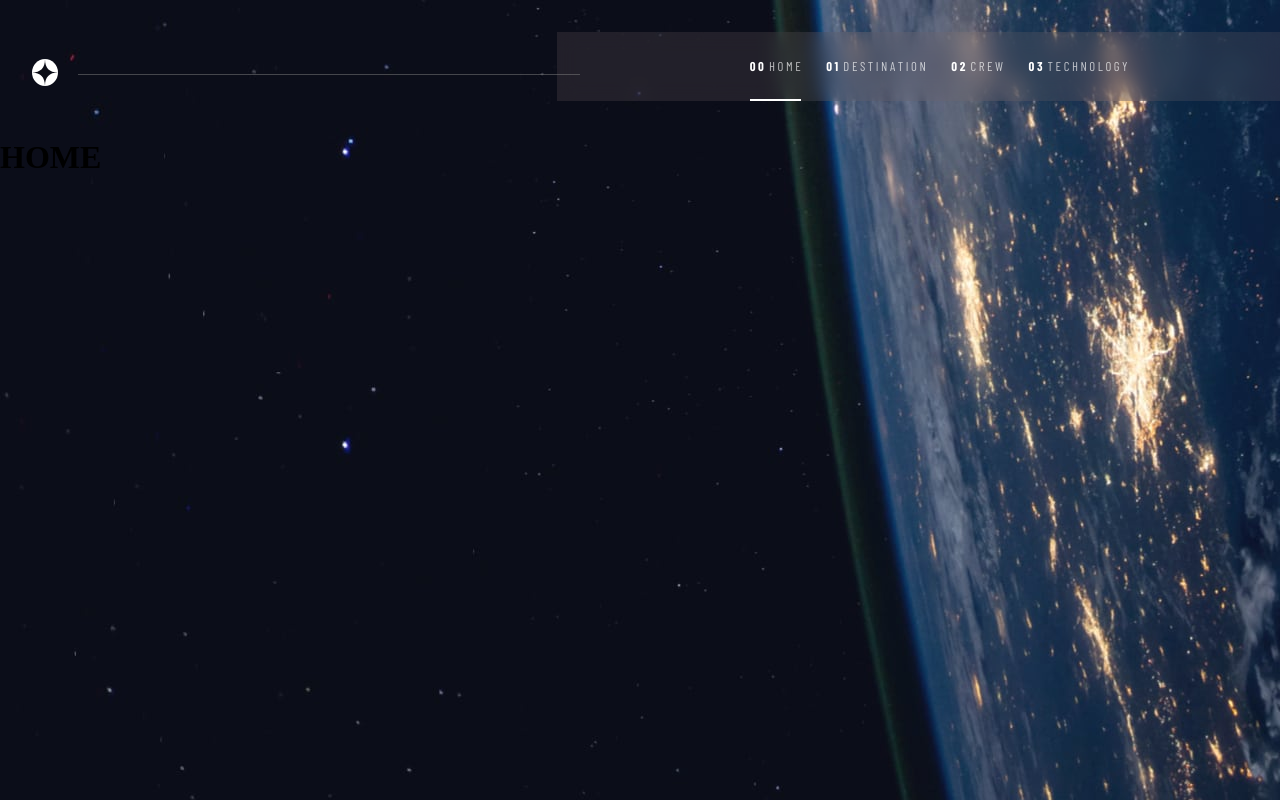
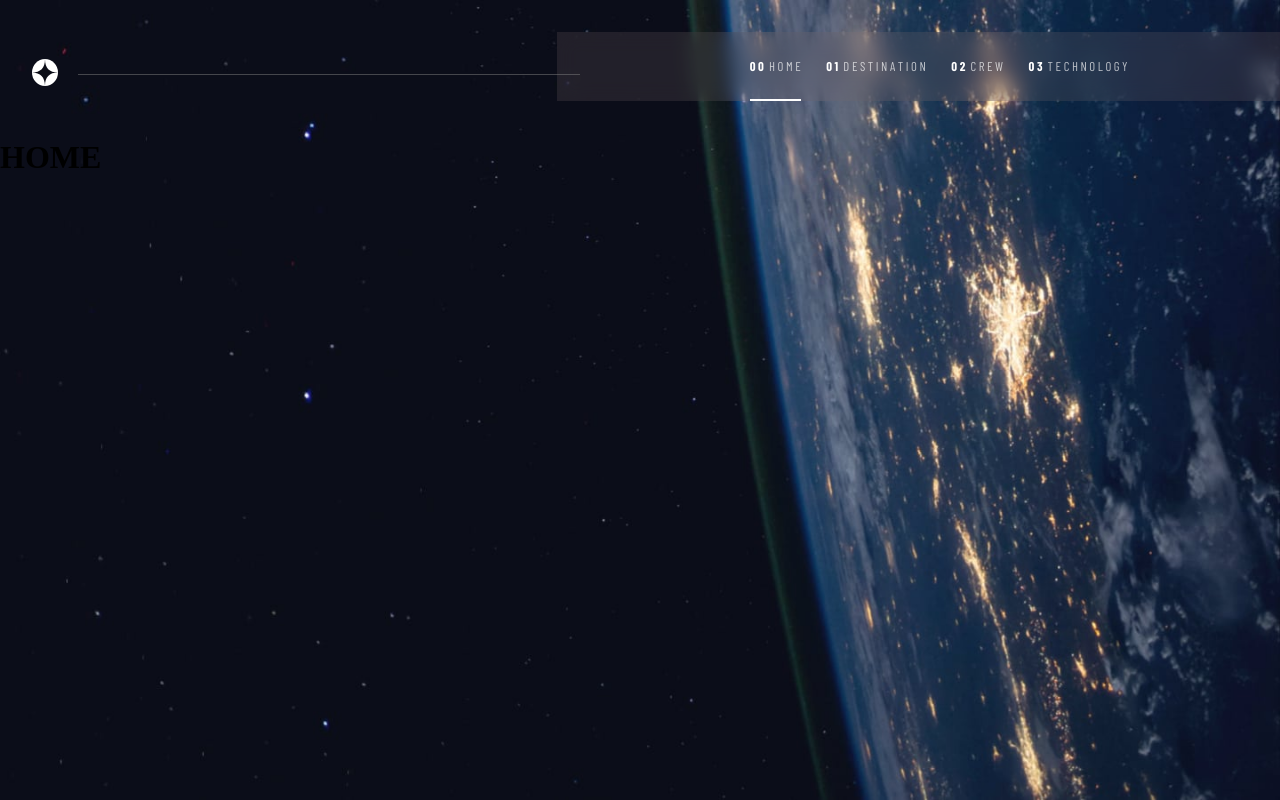
Before and after one commit to jsaique/Space-Tourism, a React app: page /#/ in a window 1280 px wide. Built offline with nearby package versions, Linux system fonts and the light colour scheme; no server answers; a web font is replaced by a local one.

Commit message:
Assigned background image for each tabs and media

```diff
--- a/src/components/App.jsx
+++ b/src/components/App.jsx
@@ -20,6 +20,7 @@ const App = () => {
     return data;
   };
 
+  //Setting the hashchange and class
   const location = useLocation().pathname;
   const newClass = location.split("/")[1];
   return (
--- a/src/scss/general.scss
+++ b/src/scss/general.scss
@@ -1,8 +1,39 @@
+@use "util/mixins" as mixin;
+
 body {
   padding: 0;
   margin: 0;
   box-sizing: border-box;
-  background-image: url(../assets/home/background-home-desktop.jpg); //Provisional
+}
+
+body::-webkit-scrollbar {
+  display: block;
+  width: 0.5rem;
+  height: 0.5rem;
+}
+
+body::-webkit-scrollbar-thumb {
+  background-color: #ccc;
+  border-radius: 4px;
+}
+
+body::-webkit-scrollbar-thumb:hover {
+  background-color: #b3b3b3;
+  box-shadow: 0 0 2px 1px rgba(0, 0, 0, 0.2);
+}
+
+body::-webkit-scrollbar-thumb:active {
+  background-color: #999999;
+}
+
+body::-webkit-scrollbar-track {
+  background-color: #e1e1e1;
+  border-radius: 4px;
+}
+
+body::-webkit-scrollbar-track,
+body::-webkit-scrollbar-active {
+  background-color: #d4d4d4;
 }
 
 ol,
@@ -13,3 +44,129 @@ li {
 a {
   text-decoration: none;
 }
+
+.tablet {
+  display: none;
+}
+
+.desktop {
+  display: block;
+}
+
+.main {
+  background-image: url(../assets/home/background-home-desktop.jpg);
+  background-position: center;
+  background-size: cover;
+  background-attachment: fixed;
+  min-height: 100vh;
+  transition: 0.5s ease;
+  background-color: rgba(34, 31, 31);
+}
+
+.main.destination {
+  background-image: url(../assets/destination/background-destination-desktop.jpg);
+  background-attachment: fixed;
+}
+
+.main.crew {
+  background-image: url(../assets/crew/background-crew-desktop.jpg);
+  background-attachment: fixed;
+}
+
+.main.technology {
+  background-image: url(../assets/technology/background-technology-desktop.jpg);
+  background-attachment: fixed;
+}
+
+.wrapper {
+  @include mixin.displayFlex(row, start, flex-end);
+  animation: appearBottom 1s ease;
+  z-index: 4;
+}
+
+.glide__bullet--active {
+  border-bottom: 2px solid white !important;
+}
+
+.loading {
+  position: absolute;
+  width: 20%;
+  top: 50%;
+  left: 50%;
+  transform: translate(-50%, -50%);
+  img {
+    width: 100%;
+    margin: auto;
+    animation: rotate 7s;
+  }
+}
+
+@keyframes appear {
+  from {
+    opacity: 0;
+  }
+  to {
+    opacity: 1;
+  }
+}
+
+@keyframes appearBottom {
+  from {
+    margin-top: 100vh;
+  }
+  to {
+    margin-top: 0;
+  }
+}
+
+@keyframes rotate {
+  from {
+    -webkit-transform: rotate(0deg);
+  }
+  to {
+    -webkit-transform: rotate(360deg);
+  }
+}
+
+//Tablet
+
+@media (max-width: 48em) {
+  .desktop {
+    display: none;
+  }
+  .tablet {
+    display: block;
+  }
+  .wrapper {
+    flex-direction: column;
+  }
+  .main {
+    background-image: url(../assets/home/background-home-tablet.jpg);
+  }
+  .main.destination {
+    background-image: url(../assets/destination/background-destination-tablet.jpg);
+  }
+  .main.crew {
+    background-image: url(../assets/crew/background-crew-tablet.jpg);
+  }
+  .main.technology {
+    background-image: url(../assets/technology/background-technology-tablet.jpg);
+  }
+}
+
+// Mobile
+
+@media (max-width: 28.125em) {
+  .main {
+    background-image: url(../assets/home/background-home-mobile.jpg);
+  }
+  .main.destination {
+    background-image: url(../assets/destination/background-destination-mobile.jpg);
+  }
+  .main.crew {
+    background-image: url(../assets/crew/background-crew-mobile.jpg);
+  }
+  .main.technology {
+    background-image: url(../assets/technology/background-technology-mobile.jpg);
+  }
+}
```
